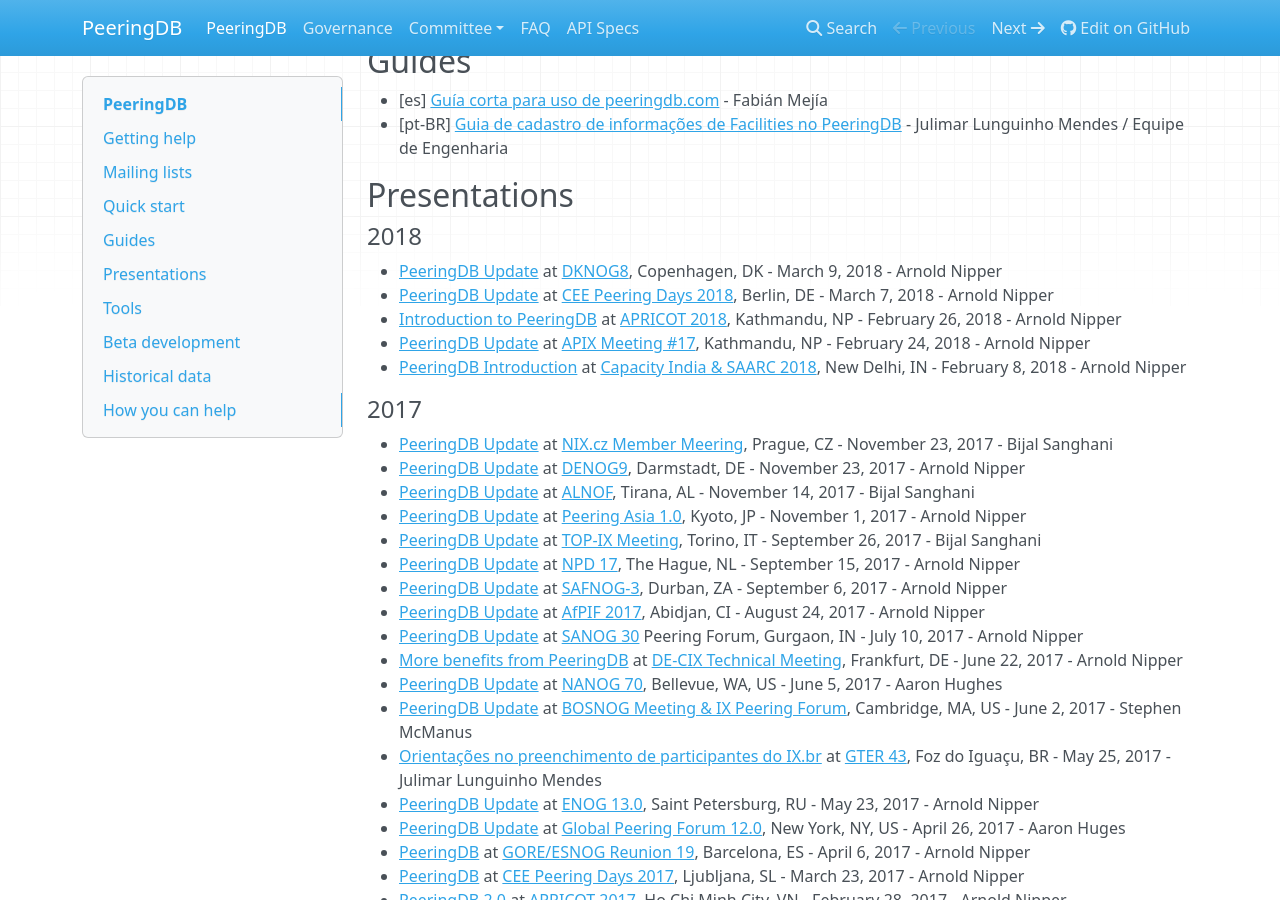
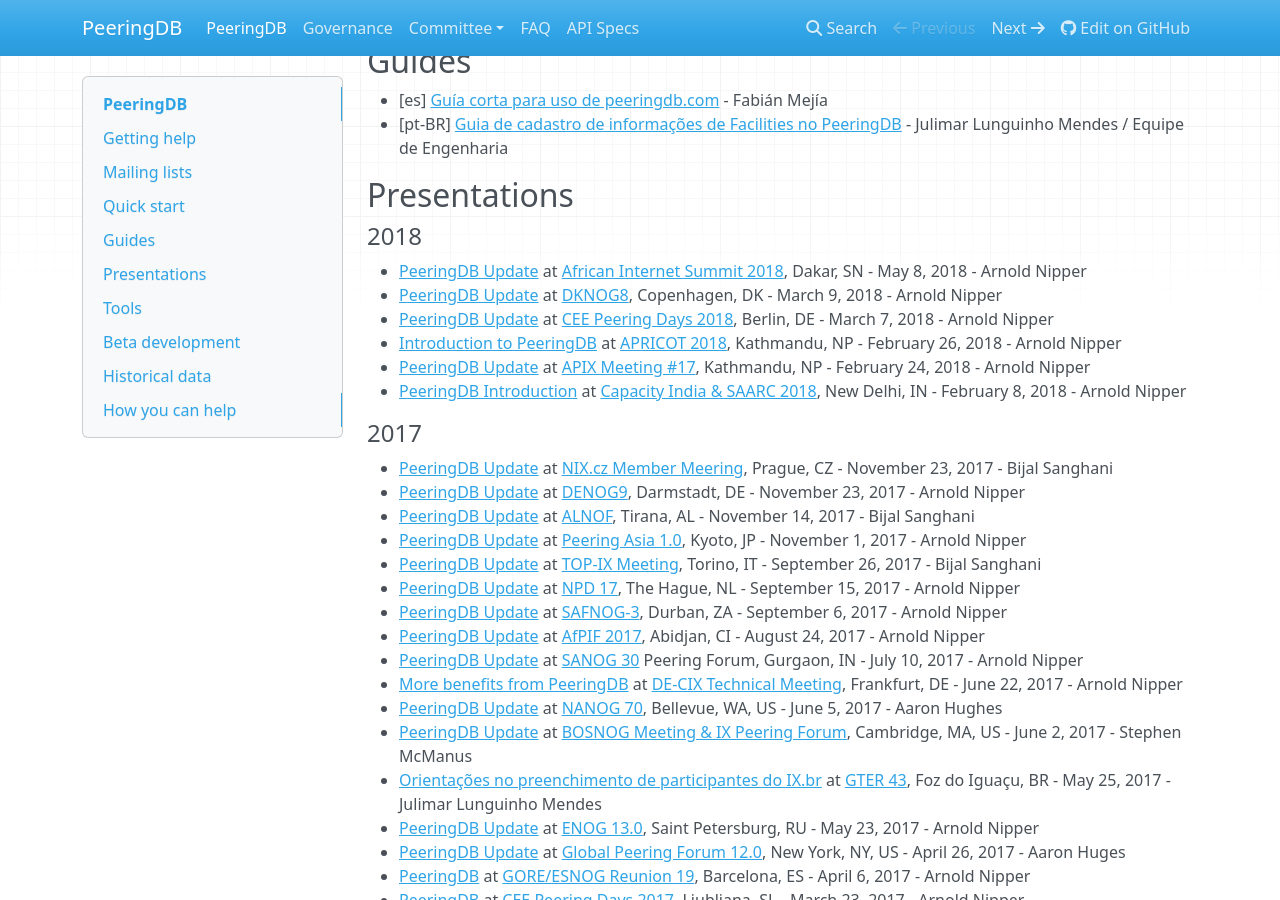
Before and after one commit to peeringdb/docs, an MkDocs documentation site: the page built from docs/index.md, in a window 1280 px wide and 900 px high, scrolled down 1184 px. Built offline with MkDocs 1.6.1, drawn with Linux system fonts in a browser that asks for light colours; nearby versions of some CDN libraries; old or Windows-style settings are respelled for this version of MkDocs.

Commit message:
Added Arnold's AIS talk.

```diff
--- a/docs/index.md
+++ b/docs/index.md
@@ -53,6 +53,7 @@
 
 #### 2018
 
+- [PeeringDB Update](presentation/20180508-AIS2018-Nipper-v2.pdf) at [African Internet Summit 2018](https://internetsummitafrica.org/), Dakar, SN - May 8, 2018 - Arnold Nipper
 - [PeeringDB Update](presentation/20180309-DKNOG8-Lightning-Nipper.pdf) at [DKNOG8](https://dknog8.dknog.dk/), Copenhagen, DK - March 9, 2018 - Arnold Nipper
 - [PeeringDB Update](presentation/20180307-CEE-Peering-Days-Lightning-Nipper.pdf) at [CEE Peering Days 2018](https://www.peeringdays.eu/programme.php), Berlin, DE - March 7, 2018 - Arnold Nipper
 - [Introduction to PeeringDB](presentation/20180226-Apricot2018-Nipper.pdf) at [APRICOT 2018](https://2018.apricot.net/program/schedule/#/day/8/peering-and-interconnection-ii-global), Kathmandu, NP - February 26, 2018 - Arnold Nipper
```
Also changed, not shown: 1 other file.
